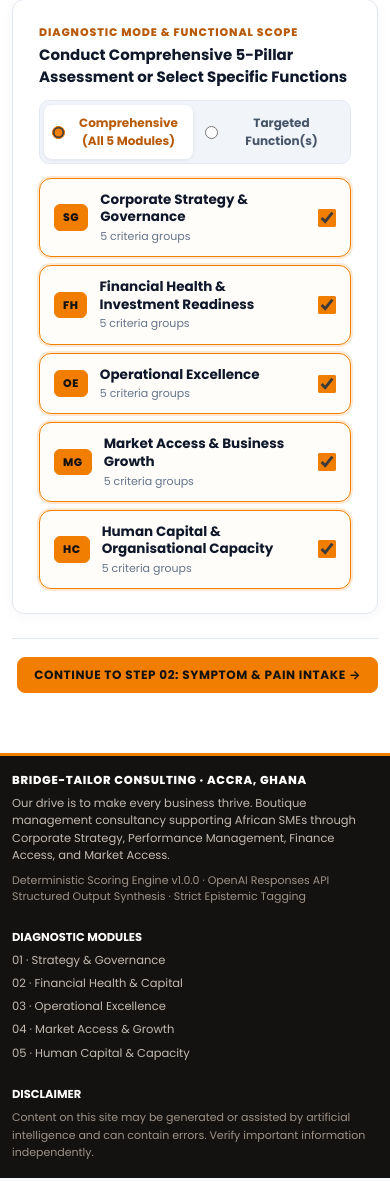
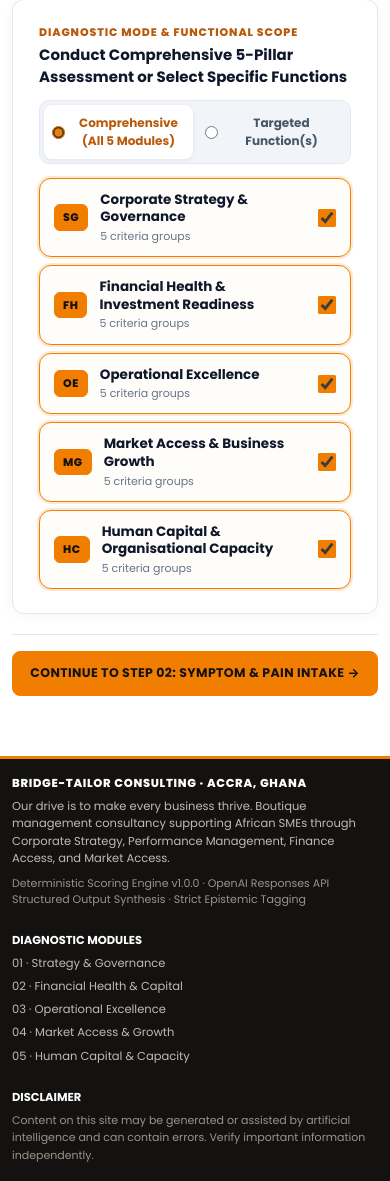
Before and after one commit to eabventures-champion/bridge-tailor, a Laravel app: page /assess in a window 390 px wide. Shown: the part 2487-3668 px from the top of the page. Run offline with Laravel 12, Linux system fonts and the light colour scheme; data comes from the database, SQL or seed files in the repository.

Commit message:
Center wizard action buttons on mobile and enforce scope validation before step 2

```diff
--- a/resources/views/diagnostic/wizard.blade.php
+++ b/resources/views/diagnostic/wizard.blade.php
@@ -782,6 +782,49 @@
     }
     .bt-step-actions.between {
         justify-content: space-between;
+    }
+    @media (max-width: 640px) {
+        .bt-step-actions {
+            display: flex !important;
+            flex-direction: column !important;
+            align-items: center !important;
+            justify-content: center !important;
+            gap: 12px !important;
+            width: 100% !important;
+            margin: 20px auto 0 !important;
+            padding-top: 16px !important;
+            box-sizing: border-box !important;
+        }
+        .bt-step-actions.end,
+        .bt-step-actions-center-mobile {
+            justify-content: center !important;
+            align-items: center !important;
+            text-align: center !important;
+            width: 100% !important;
+        }
+        .bt-step-actions.between {
+            flex-direction: column-reverse !important;
+            justify-content: center !important;
+            align-items: center !important;
+            width: 100% !important;
+        }
+        .bt-step-actions .btn,
+        .bt-step-next-btn,
+        .bt-step-prev-btn {
+            width: 100% !important;
+            max-width: 100% !important;
+            margin: 0 auto !important;
+            display: flex !important;
+            align-items: center !important;
+            justify-content: center !important;
+            text-align: center !important;
+            padding: 13px 16px !important;
+            font-size: 12.5px !important;
+            letter-spacing: 0.03em !important;
+            line-height: 1.35 !important;
+            box-sizing: border-box !important;
+            border-radius: 8px !important;
+        }
     }
 
     /* Toast Notification */
@@ -1068,9 +1111,9 @@
             </div>
 
             <!-- Bottom Navigation Bar -->
-            <div class="bt-step-actions end">
-                <button type="button" class="btn btn-amber btn-lg" onclick="gotoStep(2)">
-                    Continue to Step 02: Symptom &amp; Pain Intake →
+            <div class="bt-step-actions end bt-step-actions-center-mobile">
+                <button type="button" class="btn btn-amber btn-lg bt-step-next-btn" onclick="gotoStep(2)">
+                    <span>Continue to Step 02: Symptom &amp; Pain <span style="white-space:nowrap;">Intake&nbsp;→</span></span>
                 </button>
             </div>
         </section>
@@ -1126,8 +1169,10 @@
 
             <!-- Bottom Navigation Bar -->
             <div class="bt-step-actions between">
-                <button type="button" class="btn btn-outline" onclick="gotoStep(1)">← Back to Business Profile</button>
-                <button type="button" class="btn btn-amber btn-lg" onclick="gotoStep(3)">Continue to Step 03: Evidence Questions →</button>
+                <button type="button" class="btn btn-outline bt-step-prev-btn" onclick="gotoStep(1)">← Back to Business Profile</button>
+                <button type="button" class="btn btn-amber btn-lg bt-step-next-btn" onclick="gotoStep(3)">
+                    <span>Continue to Step 03: Evidence <span style="white-space:nowrap;">Questions&nbsp;→</span></span>
+                </button>
             </div>
         </section>
 
@@ -1224,8 +1269,10 @@
 
             <!-- Bottom Navigation Bar -->
             <div class="bt-step-actions between">
-                <button type="button" class="btn btn-outline" onclick="prevModuleOrStep()">← Previous Module / Step</button>
-                <button type="button" class="btn btn-amber btn-lg" id="next-mod-btn" onclick="nextModuleOrStep()">Next Module →</button>
+                <button type="button" class="btn btn-outline bt-step-prev-btn" onclick="prevModuleOrStep()">← Previous Module / Step</button>
+                <button type="button" class="btn btn-amber btn-lg bt-step-next-btn" id="next-mod-btn" onclick="nextModuleOrStep()">
+                    <span>Next <span style="white-space:nowrap;">Module&nbsp;→</span></span>
+                </button>
             </div>
         </section>
 
@@ -1316,9 +1363,9 @@
 
             <!-- Submit Action Bar -->
             <div class="bt-step-actions between">
-                <button type="button" class="btn btn-outline" onclick="gotoStep(3)">← Back to Questionnaire</button>
-                <button type="submit" class="btn btn-amber btn-lg" id="btn-submit-diag" style="padding:12px 28px;font-size:14px;font-weight:700;">
-                    Compute Scores &amp; Generate AI Diagnostic Report →
+                <button type="button" class="btn btn-outline bt-step-prev-btn" onclick="gotoStep(3)">← Back to Questionnaire</button>
+                <button type="submit" class="btn btn-amber btn-lg bt-step-next-btn" id="btn-submit-diag" style="padding:13px 20px;font-size:13px;font-weight:700;">
+                    <span>Compute Scores &amp; Generate AI Diagnostic <span style="white-space:nowrap;">Report&nbsp;→</span></span>
                 </button>
             </div>
         </section>
@@ -1570,15 +1617,19 @@
 
     function getScopedModules() {
         const boxes = document.querySelectorAll('.scope-checkbox:checked');
-        const list = Array.from(boxes).map(cb => cb.value);
-        return list.length ? list : ['SG'];
+        return Array.from(boxes).map(cb => cb.value);
     }
 
     function setAssessmentMode(mode) {
         const compPill = document.getElementById('mode-pill-comprehensive');
         const targPill = document.getElementById('mode-pill-targeted');
+        const compRadio = document.querySelector('input[name="mode"][value="comprehensive"]');
+        const targRadio = document.querySelector('input[name="mode"][value="targeted"]');
+
         if (compPill) compPill.classList.toggle('active', mode === 'comprehensive');
         if (targPill) targPill.classList.toggle('active', mode === 'targeted');
+        if (mode === 'comprehensive' && compRadio) compRadio.checked = true;
+        if (mode === 'targeted' && targRadio) targRadio.checked = true;
 
         if (mode === 'comprehensive') {
             document.querySelectorAll('.scope-checkbox').forEach(cb => {
@@ -1592,6 +1643,24 @@
     }
 
     function onScopeChange() {
+        const allBoxes = document.querySelectorAll('.scope-checkbox');
+        const checkedBoxes = document.querySelectorAll('.scope-checkbox:checked');
+        const compPill = document.getElementById('mode-pill-comprehensive');
+        const targPill = document.getElementById('mode-pill-targeted');
+        const compRadio = document.querySelector('input[name="mode"][value="comprehensive"]');
+        const targRadio = document.querySelector('input[name="mode"][value="targeted"]');
+
+        // Dynamically synchronize the mode selector radio & pills
+        if (allBoxes.length > 0 && checkedBoxes.length === allBoxes.length) {
+            if (compRadio) compRadio.checked = true;
+            if (compPill) compPill.classList.add('active');
+            if (targPill) targPill.classList.remove('active');
+        } else {
+            if (targRadio) targRadio.checked = true;
+            if (targPill) targPill.classList.add('active');
+            if (compPill) compPill.classList.remove('active');
+        }
+
         const scoped = getScopedModules();
         document.querySelectorAll('[data-rail-mod]').forEach(el => {
             const m = el.getAttribute('data-rail-mod');
@@ -1845,6 +1914,14 @@
             const email = document.getElementById('f_contact_email')?.value?.trim();
             if (!name || !comp || !email) {
                 alert('Please complete your Name, Company Name, and Business Email in Step 01 before proceeding.');
+                return;
+            }
+
+            const scoped = document.querySelectorAll('.scope-checkbox:checked');
+            if (scoped.length === 0) {
+                alert('Please select at least one Diagnostic Module or Function (or choose "Comprehensive (All 5 Modules)") before continuing to Step 02.');
+                const scopeSec = document.querySelector('.bt-scope-grid') || document.querySelector('.bt-mode-selector');
+                if (scopeSec) scopeSec.scrollIntoView({ behavior: 'smooth', block: 'center' });
                 return;
             }
         }
```
